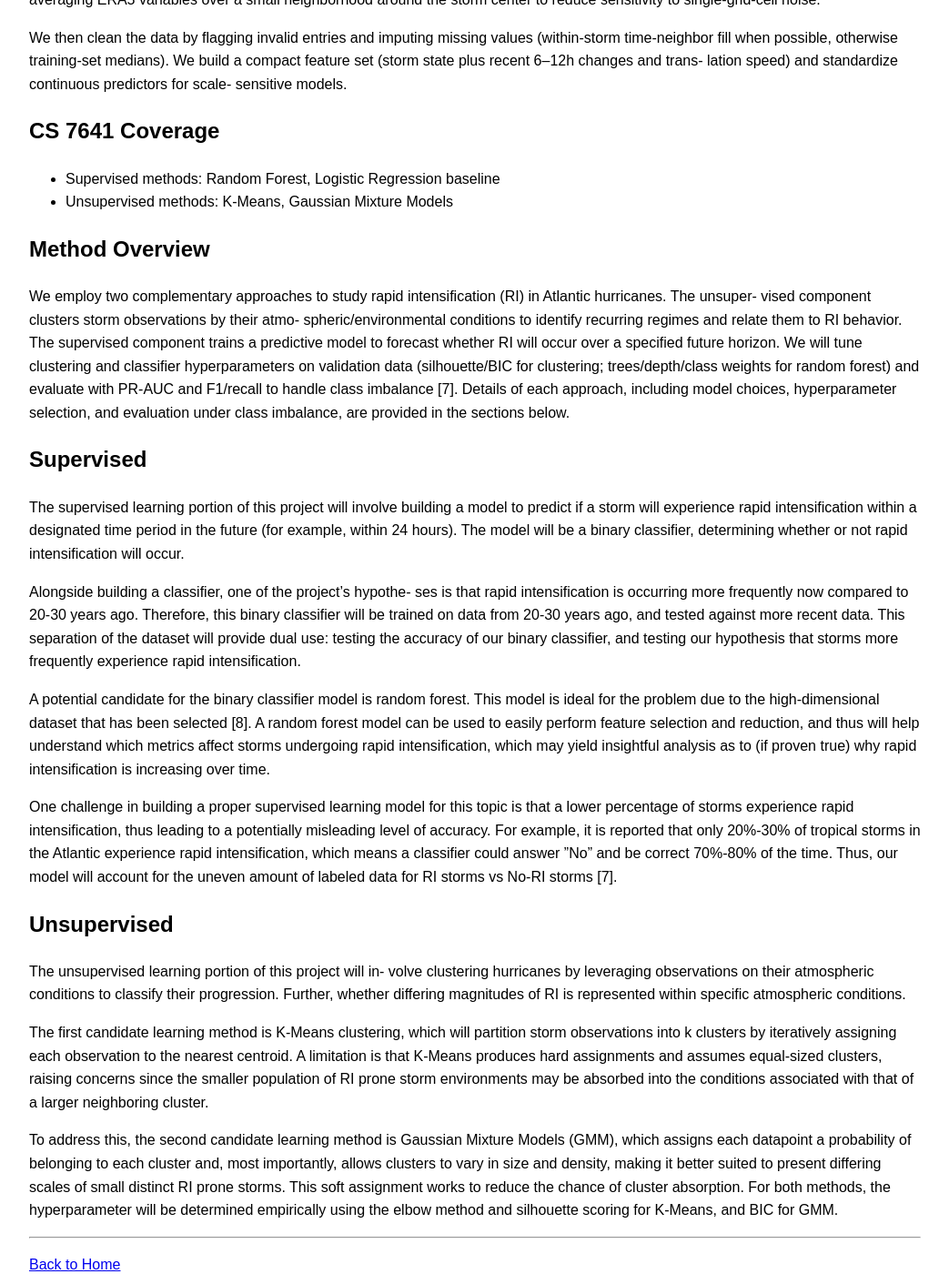
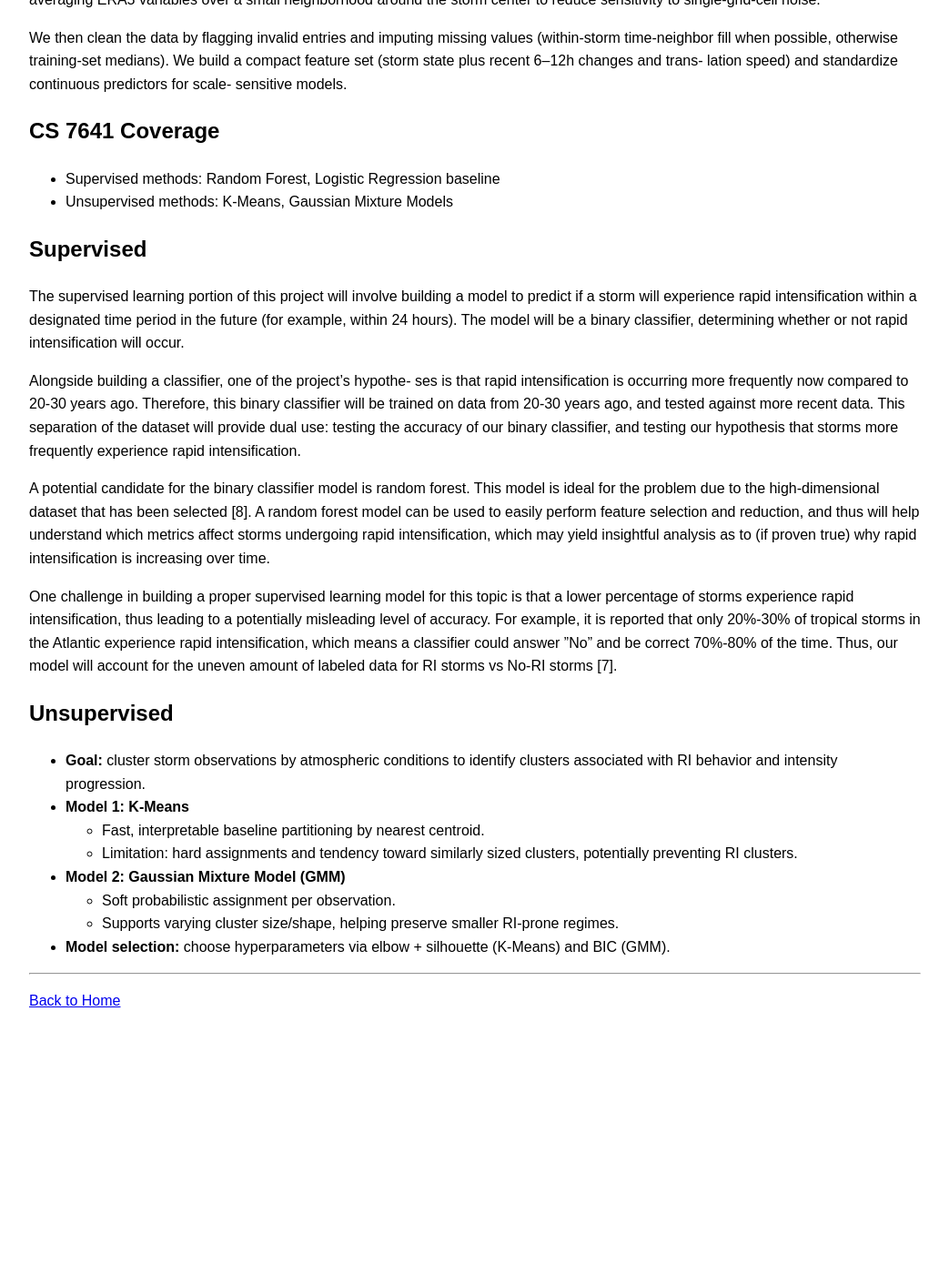
Before and after one commit to Brandonlp3/Proposal-Page, a Jekyll site: the page built from methods.md, in a window 1280 px wide and 1400 px high, scrolled down 284 px. Shown: the whole window at 91% size, without its empty margins (118-1161 px from the left). Built offline with Jekyll 4.4.1, drawn with Linux system fonts in a browser that asks for light colours; after the commit the page ends 1437 px from its top, so only the background shows below that.

Commit message:
Condense methods supervised and unsupervised sections

```diff
--- a/methods.md
+++ b/methods.md
@@ -29,20 +29,6 @@ sensitive models.
 - Supervised methods: Random Forest, Logistic Regression baseline
 - Unsupervised methods: K-Means, Gaussian Mixture Models
 
-## Method Overview
-We employ two complementary approaches to study rapid
-intensification (RI) in Atlantic hurricanes. The unsuper-
-vised component clusters storm observations by their atmo-
-spheric/environmental conditions to identify recurring regimes
-and relate them to RI behavior. The supervised component
-trains a predictive model to forecast whether RI will occur
-over a specified future horizon. We will tune clustering and
-classifier hyperparameters on validation data (silhouette/BIC
-for clustering; trees/depth/class weights for random forest)
-and evaluate with PR-AUC and F1/recall to handle class
-imbalance [7]. Details of each approach, including model
-choices, hyperparameter selection, and evaluation under class
-imbalance, are provided in the sections below.
 
 ## Supervised
 The supervised learning portion of this project will involve
@@ -81,30 +67,14 @@ will account for the uneven amount of labeled data for RI
 storms vs No-RI storms [7].
 
 ## Unsupervised
-The unsupervised learning portion of this project will in-
-volve clustering hurricanes by leveraging observations on their
-atmospheric conditions to classify their progression. Further,
-whether differing magnitudes of RI is represented within
-specific atmospheric conditions.
-
-The first candidate learning method is K-Means clustering,
-which will partition storm observations into k clusters by
-iteratively assigning each observation to the nearest centroid.
-A limitation is that K-Means produces hard assignments
-and assumes equal-sized clusters, raising concerns since the
-smaller population of RI prone storm environments may be
-absorbed into the conditions associated with that of a larger
-neighboring cluster.
-
-To address this, the second candidate learning method
-is Gaussian Mixture Models (GMM), which assigns each
-datapoint a probability of belonging to each cluster and, most
-importantly, allows clusters to vary in size and density, making
-it better suited to present differing scales of small distinct RI
-prone storms. This soft assignment works to reduce the chance
-of cluster absorption. For both methods, the hyperparameter
-will be determined empirically using the elbow method and
-silhouette scoring for K-Means, and BIC for GMM.
+- **Goal:** cluster storm observations by atmospheric conditions to identify clusters associated with RI behavior and intensity progression.
+- **Model 1: K-Means**
+	- Fast, interpretable baseline partitioning by nearest centroid.
+	- Limitation: hard assignments and tendency toward similarly sized clusters, potentially preventing RI clusters.
+- **Model 2: Gaussian Mixture Model (GMM)**
+	- Soft probabilistic assignment per observation.
+	- Supports varying cluster size/shape, helping preserve smaller RI-prone regimes.
+- **Model selection:** choose hyperparameters via elbow + silhouette (K-Means) and BIC (GMM).
 
 
 ---
```
